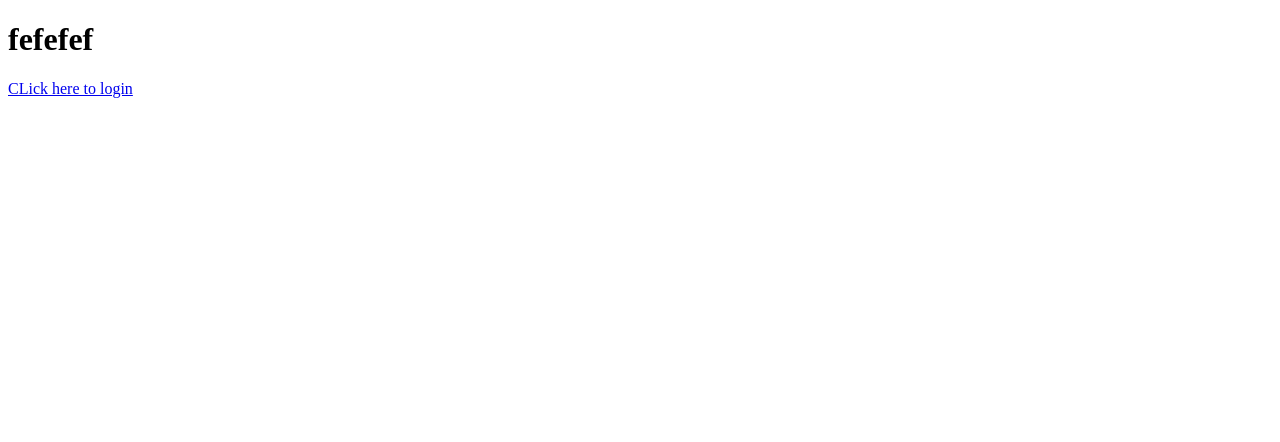
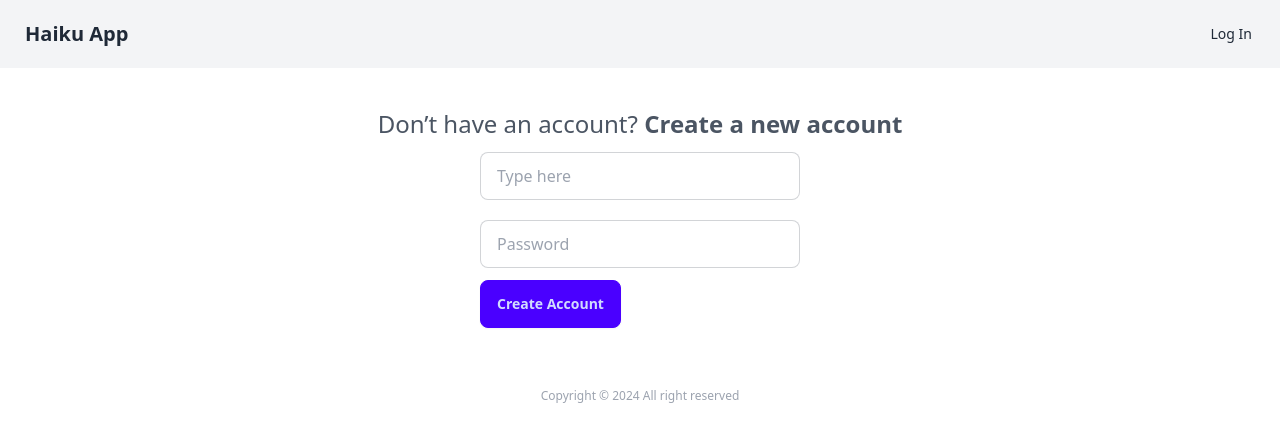
Before and after one commit to abhijithjithu0007/Haiku-app--Next-Js-, a Next.js app: page / in a window 1280 px wide. Shown: the top 442 px of the page. Built offline with nearby package versions, Linux system fonts and the light colour scheme.

Commit message:
user login functionality added

```diff
--- /dev/null
+++ b/actions/userController.js
@@ -0,0 +1,46 @@
+"use server"
+import { getCollection } from "@/lib/db"
+import bcrypt from 'bcrypt'
+
+export const register = async function (prevState, formData) {
+    const errors = {}
+
+    const ourUser = {
+        username: formData.get('username'),
+        password: formData.get('password')
+    }
+
+    if (typeof ourUser.username !== 'string') ourUser.username = ''
+    if (typeof ourUser.password !== 'string') ourUser.password = ''
+
+
+    ourUser.username = ourUser.username.trim()
+    ourUser.password = ourUser.password.trim()
+
+    if (ourUser.username.length < 3) errors.username = "Username must have at least 3 characters.";
+    if (ourUser.password.length > 30) errors.password = "Password cannot exceed 30 characters.";
+    if (ourUser.password.length < 4) errors.password = "Password atleast want 4 characters.";
+
+    if (errors.username || errors.password) {
+        return {
+            errors: errors,
+            success: false
+        };
+    }
+
+    //hashing password
+    const salt = bcrypt.genSaltSync(10)
+    ourUser.password=bcrypt.hashSync(ourUser.password,salt)
+
+
+
+    const userCollection=await getCollection('users')
+    await userCollection.insertOne(ourUser)
+
+    return {
+        success:true
+    }
+    //stroing a new user db
+    //log the user in by giving cookie
+
+}
--- /dev/null
+++ b/app/globals.css
@@ -0,0 +1,7 @@
+body{
+    background-color: white;
+}
+
+@tailwind base;
+@tailwind components;
+@tailwind utilities;
--- a/app/layout.jsx
+++ b/app/layout.jsx
@@ -1,3 +1,6 @@
+import './globals.css'
+import Link from 'next/link'
+
 export const metadata = {
   title: 'Next.js',
   description: 'Generated by Next.js',
@@ -6,9 +9,31 @@ export const metadata = {
 export default function RootLayout({ children }) {
   return (
     <html lang="en">
-      <body>
-        {children}
-        </body>
+      <body className='bg-white'>
+        <header className='bg-gray-100'>
+          <div className='container mx-auto'>
+            <div className="navbar bg-gray-100">
+              <div className="flex-1">
+                <Link href='/' className="btn btn-ghost text-xl">
+                  Haiku App
+                </Link>
+              </div>
+              <div className="flex-none">
+                <ul className="menu menu-horizontal px-1">
+                  <li>
+                    <Link href='/'>Log In</Link>
+                  </li>
+                </ul>
+              </div>
+            </div>
+
+          </div>
+        </header>
+       <main className='container mx-auto p-10'> {children}</main>
+       <footer className='text-gray-400 text-center text-xs py-5'>
+        <p>Copyright &copy; {new Date().getFullYear()} All right reserved</p>
+       </footer>
+      </body>
     </html>
   )
 }
--- a/app/login/page.jsx
+++ b/app/login/page.jsx
@@ -1,5 +1,5 @@
 export default function Login(){
     return(
-        <h1>this is loin</h1>
+        <h1 className="text-green-500">this is loin</h1>
     )
 }
--- a/app/page.jsx
+++ b/app/page.jsx
@@ -1,10 +1,11 @@
 import Link from "next/link"
+import RegisterForm from "@/components/RegisterForm"
 
 export default function page() {
     return (
         <>
-            <h1>fefefef</h1>
-            <Link href='/login'>CLick here to login</Link>
+            <p className="text-center mb-3 text-2xl text-gray-600">Don&rsquo;t have an account? <strong>Create a new account</strong></p>
+            <RegisterForm/>
         </>
 
     )
--- /dev/null
+++ b/components/RegisterForm.jsx
@@ -0,0 +1,54 @@
+'use client'
+
+import { register } from "../actions/userController"
+import {useFormState,useFormStatus} from 'react-dom'
+
+export default function RegisterForm() {
+    const [formState, formAction] = useFormState(register, {});
+console.log(formState);
+
+
+    return (
+        <form action={formAction} className="max-w-xs mx-auto">
+            <div className="mb-5">
+                <input name="username" type="text" autoComplete="off" placeholder="Type here" className="input input-bordered w-full max-w-xs" />
+                {formState?.errors?.username&&(
+                    <div role="alert" className="alert alert-error">
+                    <svg
+                      xmlns="http://www.w3.org/2000/svg"
+                      className="h-6 w-6 shrink-0 stroke-current"
+                      fill="none"
+                      viewBox="0 0 24 24">
+                      <path
+                        strokeLinecap="round"
+                        strokeLinejoin="round"
+                        strokeWidth="2"
+                        d="M10 14l2-2m0 0l2-2m-2 2l-2-2m2 2l2 2m7-2a9 9 0 11-18 0 9 9 0 0118 0z" />
+                    </svg>
+                    <span>{formState?.errors?.username}</span>
+                  </div>
+                )}
+            </div>
+            <div className="mb-3">
+                <input name="password" type="password" autoComplete="off" placeholder="Password" className="input input-bordered w-full max-w-xs" />
+                {formState?.errors?.password&&(
+                    <div role="alert" className="alert alert-error">
+                    <svg
+                      xmlns="http://www.w3.org/2000/svg"
+                      className="h-6 w-6 shrink-0 stroke-current"
+                      fill="none"
+                      viewBox="0 0 24 24">
+                      <path
+                        strokeLinecap="round"
+                        strokeLinejoin="round"
+                        strokeWidth="2"
+                        d="M10 14l2-2m0 0l2-2m-2 2l-2-2m2 2l2 2m7-2a9 9 0 11-18 0 9 9 0 0118 0z" />
+                    </svg>
+                    <span>{formState.errors?.password}</span>
+                  </div>
+                )}
+            </div>
+            <button className="btn btn-primary">Create Account</button>
+        </form>
+    );
+}
--- /dev/null
+++ b/lib/db.js
@@ -0,0 +1,36 @@
+import { MongoClient } from "mongodb"
+
+let client
+let clientPromise
+
+if (!process.env.CONNECTIONSTRING) {
+  throw new Error("Please add your MongoDB URI to the .env file")
+}
+
+const uri = process.env.CONNECTIONSTRING
+const options = {}
+
+if (process.env.NODE_ENV === "development") {
+  // In development mode, use a global variable so that the MongoClient instance is not recreated.
+  if (!global._mongoClientPromise) {
+    client = new MongoClient(uri, options)
+    global._mongoClientPromise = client.connect()
+  }
+  clientPromise = global._mongoClientPromise
+} else {
+  // In production mode, it's best to not use a global variable.
+  client = new MongoClient(uri, options)
+  clientPromise = client.connect()
+}
+
+async function getDatabase() {
+  const client = await clientPromise
+  return client.db()
+}
+
+export async function getCollection(collectionName) {
+  const db = await getDatabase()
+  return db.collection(collectionName)
+}
+
+export default getDatabase
--- a/tailwind.config.js
+++ b/tailwind.config.js
@@ -13,5 +13,5 @@ module.exports = {
       },
     },
   },
-  plugins: [],
+  plugins: [ require('daisyui')],
 };
```
Also changed, not shown: package.json (+5 -2 lines), 2 other files (tests, documents, lock files or other folders).
